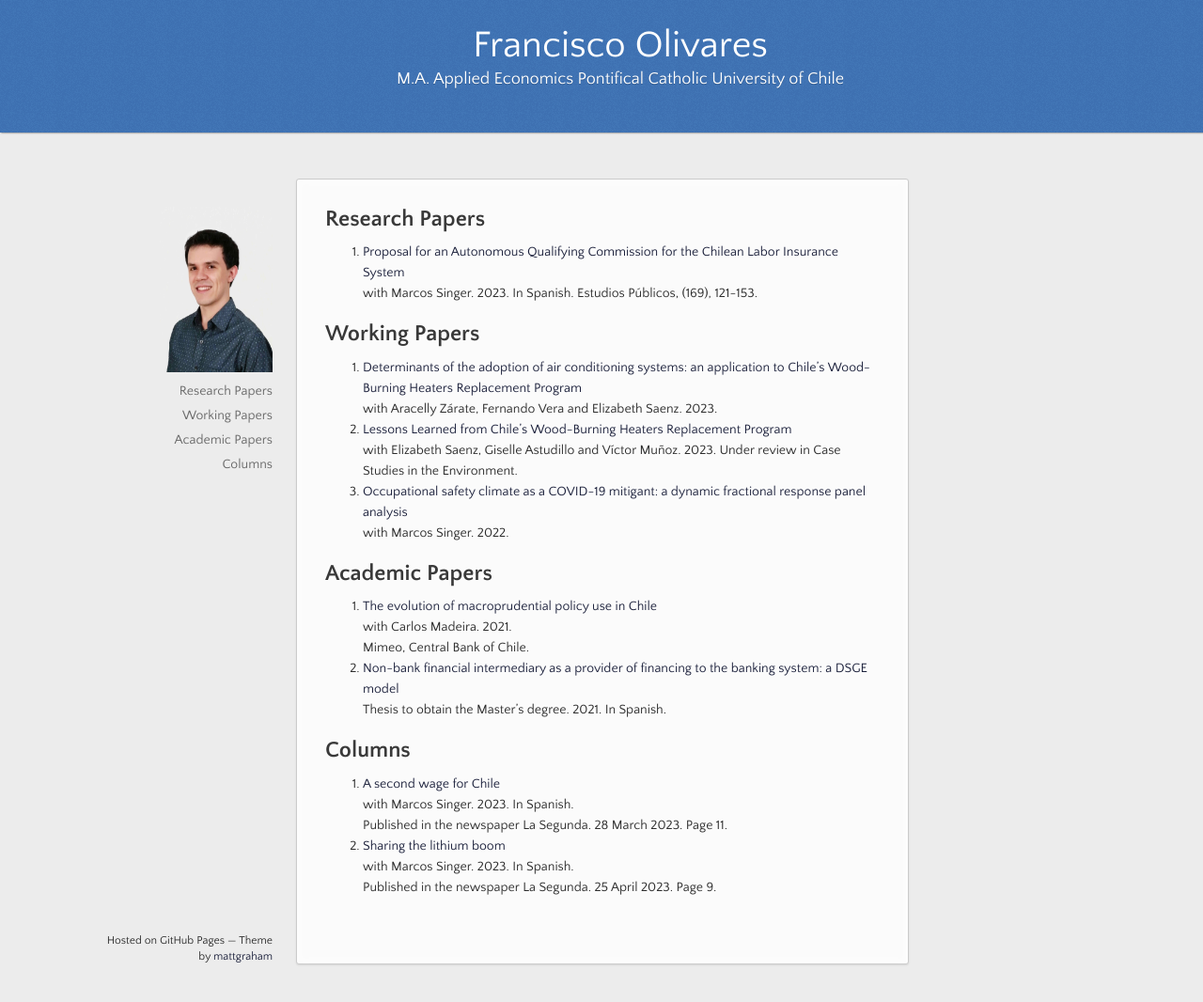
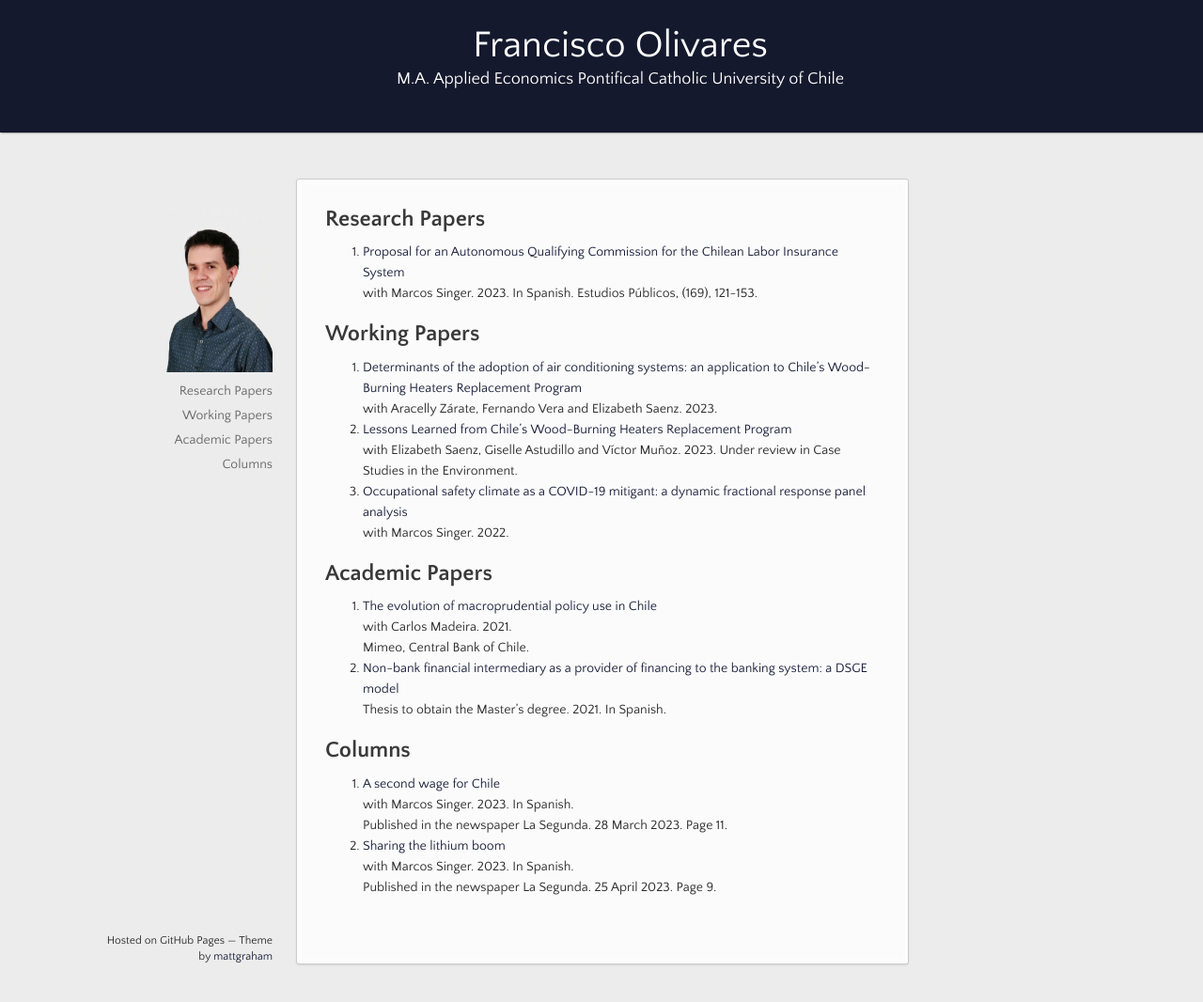
Before and after one commit to fco-olivares/fco-olivares.github.io, a Jekyll site: the page built from index.md, in a window 1280 px wide and 1066 px high. Shown: the whole window at 94% size. Built offline with Jekyll 4.4.1, drawn with Linux system fonts in a browser that asks for light colours; our own code applies the rules of GitHub Pages for plain Markdown files.

Commit message:
Update jekyll-theme-leap-day.scss

```diff
--- a/_sass/jekyll-theme-leap-day.scss
+++ b/_sass/jekyll-theme-leap-day.scss
@@ -170,7 +170,7 @@ header {
   right:0;
   width: 100%;
   text-align: center;
-  background: url(../images/background.png) #15192e;
+  background: #15192e;
   box-shadow: 1px 0px 2px rgba(0,0,0,.75);
   z-index:99;
   -webkit-font-smoothing:antialiased;
```
